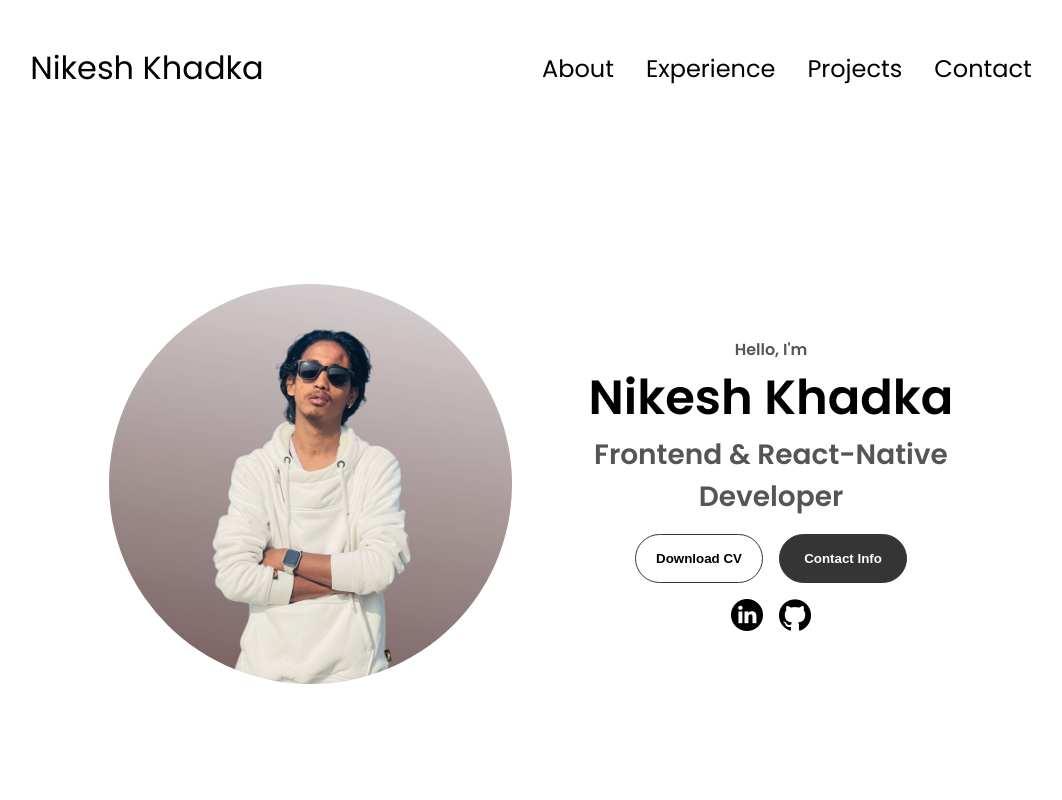
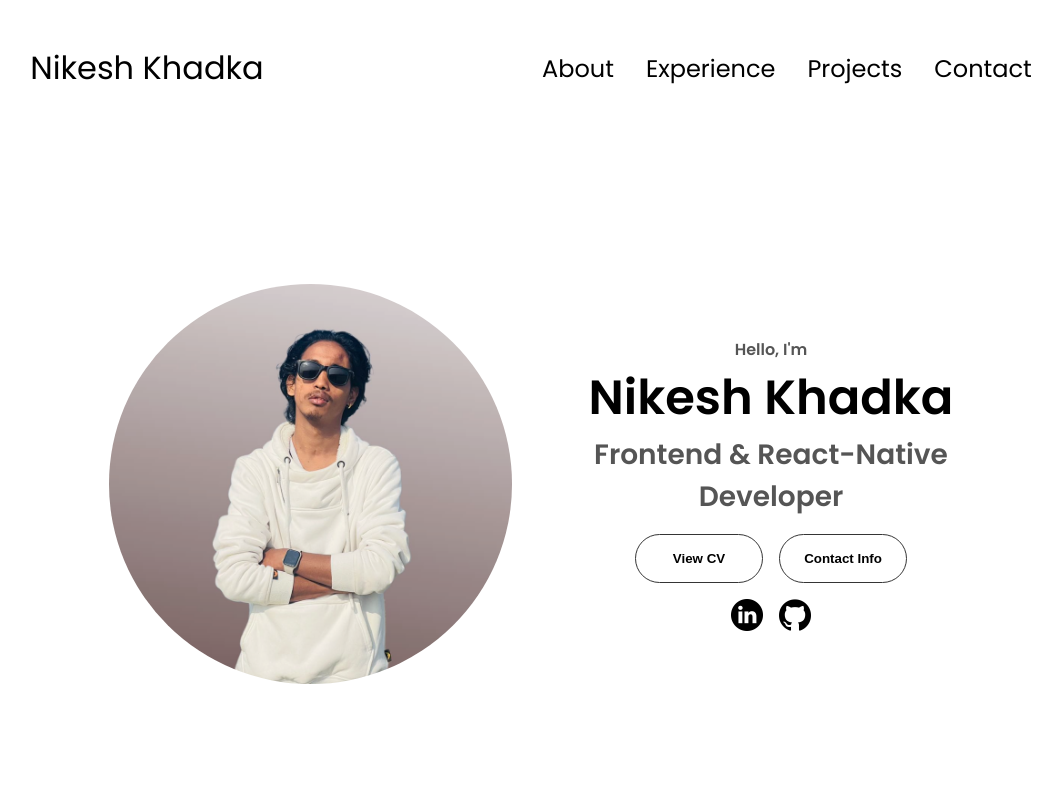
Before and after one commit to hsekin/My_Portfolio, a plain HTML site: page index.html in a window 1280 px wide. Shown: the top 800 px of the page, without its empty margins (109-1171 px from the left). Drawn offline with Linux system fonts and the light colour scheme.

Commit message:
Updated index.html

```diff
--- a/index.html
+++ b/index.html
@@ -49,9 +49,9 @@
             class="btn btn-color-2"
             onclick="window.open('./assets/resume-example.pdf')"
           >
-            Download CV
+            View CV
           </button>
-          <button class="btn btn-color-1" onclick="location.href='./#contact'">
+          <button class="btn btn-color-2" onclick="location.href='./#contact'">
             Contact Info
           </button>
         </div>
@@ -371,7 +371,7 @@
           </ul>
         </div>
       </nav>
-      <p>Copyright &#169; 2023 Nikesh Khadka. All Rights Reserved.</p>
+      <p>Copyright &#169; 2025 <br  Designed by Nikesh Khadka.</p>
     </footer>
     <script src="script.js"></script>
   </body>
--- a/style.css
+++ b/style.css
@@ -251,6 +251,7 @@ section {
 
 .btn-color-2 {
   background: none;
+
 }
 
 .btn-color-2:hover {
```
